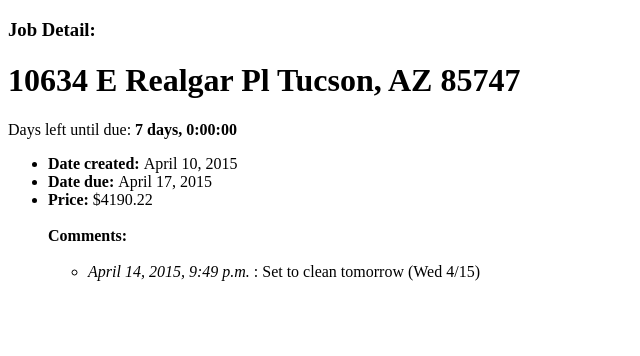
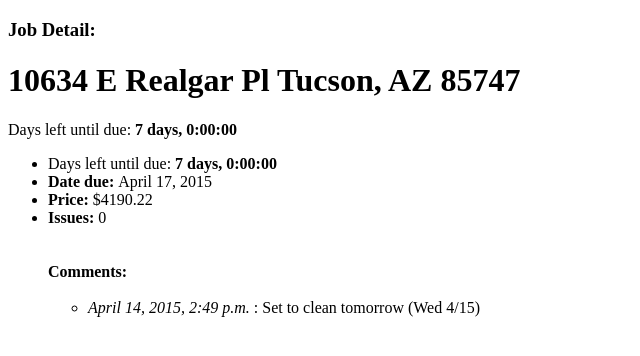
Before and after one commit to bryantee/Dashy, a Django app: a page that uses templates/jobs_dash/job_detail.html in a window 1280 px wide. Shown: the top 356 px of the page, without its empty margins (0-640 px from the left). Run offline with Django 3.2, Linux system fonts and the light colour scheme; data comes from the database, SQL or seed files in the repository; both versions use the stored data as it was after the commit.

Commit message:
basic issues model working on view and temp for job details page

```diff
--- a/jobs_dash/admin.py
+++ b/jobs_dash/admin.py
@@ -1,8 +1,9 @@
 from django.contrib import admin
-from jobs_dash.models import Job, Comment
+from jobs_dash.models import Job, Comment, Issue
 
 class JobAdmin(admin.ModelAdmin):
 	prepopulated_fields = {'slug':('address',)}
 
 admin.site.register(Job, JobAdmin)
 admin.site.register(Comment)
+admin.site.register(Issue)
--- a/jobs_dash/models.py
+++ b/jobs_dash/models.py
@@ -24,3 +24,11 @@ class Comment(models.Model):
 
 	def __unicode__(self):
 		return str(self.date)
+
+class Issue(models.Model):
+	job = models.ForeignKey(Job)
+	date = models.DateTimeField(auto_now_add=True)
+	text = models.CharField(max_length=128)
+
+	def __unicode__(self):
+		return str(self.date)
--- a/jobs_dash/views.py
+++ b/jobs_dash/views.py
@@ -17,17 +17,24 @@ def job_detail(request, job_address_slug):
 		job = Job.objects.get(slug=job_address_slug)
 		context_dict['job_address'] = job.address
 
-		# gets attributes
-		context_dict['job_date_created'] = job.date_created
-		context_dict['job_due_date'] = job.due_date
-		context_dict['job_price'] = job.price
-
-		#expirimental - get comments
-		comment_list = job.comment_set.all().order_by('date')
-		context_dict['comments'] = comment_list
-
 	except Job.DoesNotExist:
 		pass
+
+	# gets attributes
+	context_dict['job_date_created'] = job.date_created
+	context_dict['job_due_date'] = job.due_date
+	context_dict['job_price'] = job.price
+
+	#expirimental - get comments
+	comment_list = job.comment_set.all().order_by('date')
+	context_dict['comments'] = comment_list
+
+	# Show current issues
+	# Future plans for link to more details on issues and past issues
+	issues_list = job.issue_set.all()
+	issues_count = len(issues_list)
+	context_dict['issues_count'] = issues_count
+	context_dict['issues_list'] = issues_list
 
 	# Calculates days left until project due
 	today = datetime.today().date()
--- a/jobs_dashboard/settings.py
+++ b/jobs_dashboard/settings.py
@@ -71,7 +71,7 @@ DATABASES = {
 
 LANGUAGE_CODE = 'en-us'
 
-TIME_ZONE = 'UTC'
+TIME_ZONE = 'MST'
 
 USE_I18N = True
 
--- a/templates/jobs_dash/job_detail.html
+++ b/templates/jobs_dash/job_detail.html
@@ -8,9 +8,16 @@
 		<h3>Job Detail: </h3> <h1>{{ job_address }}</h1>
 		Days left until due: <strong>{{ dt }}</strong>
 			<ul>
-				<li><b>Date created: </b>{{ job_date_created }}</li>
+				<li>Days left until due: <strong>{{ dt }}</strong> </li>
 				<li><b>Date due: </b>{{ job_due_date }}</li>
 				<li><b>Price: </b>${{ job_price }}</li>
+				<li><b>Issues: </b>{{ issues_count }}</li>
+				<br>
+				<ul>
+					{% for issue in issues_list %}
+					<li>{{ issue.date}} - {{ issue.text }}</li>
+					{% endfor %}
+				</ul>
 				<br>
 				<b>Comments:</b>
 				<ul>
```
Also changed, not shown: db.sqlite3, jobs_dash/migrations/0003_issue.py (added), 4 other files.
